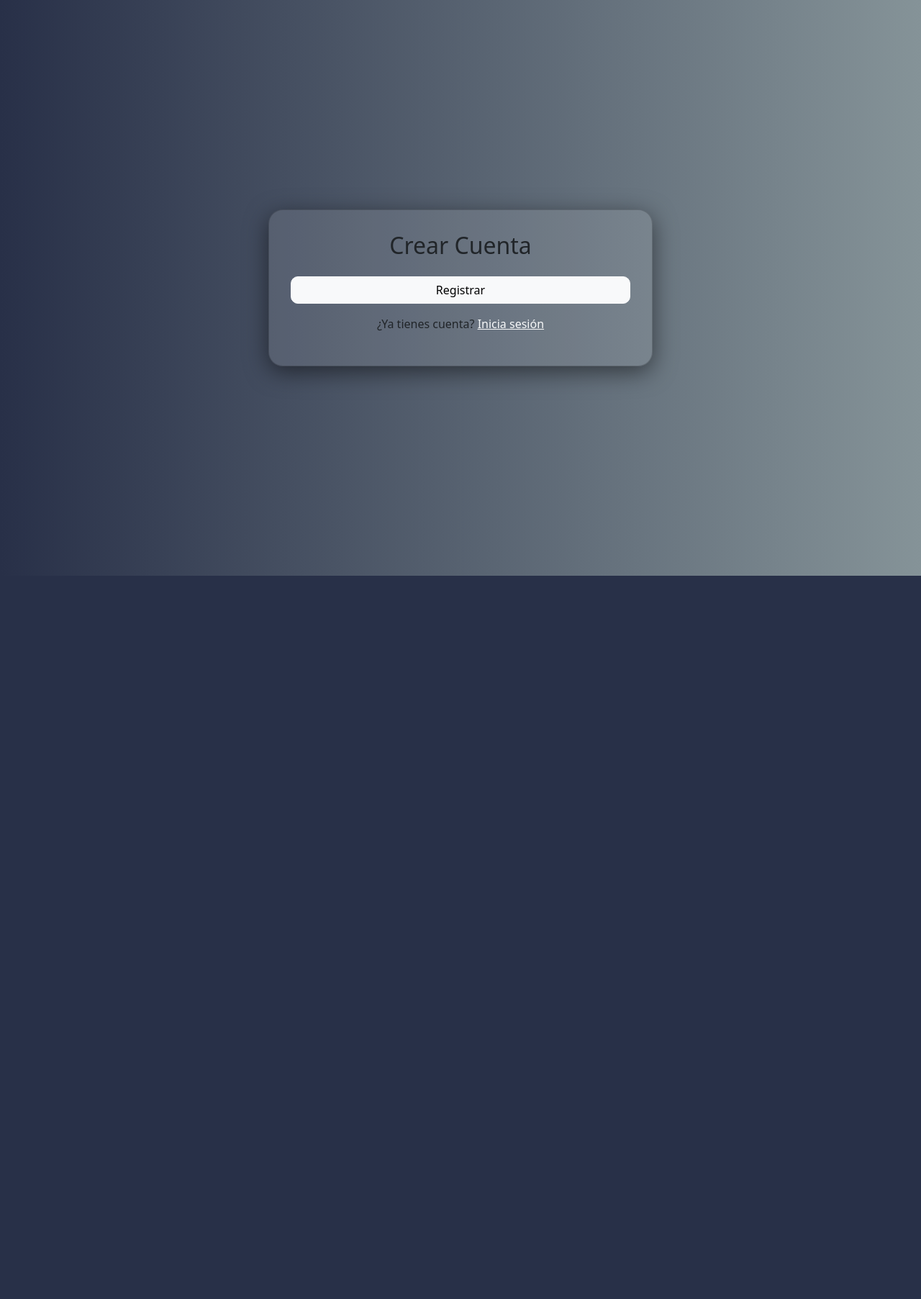
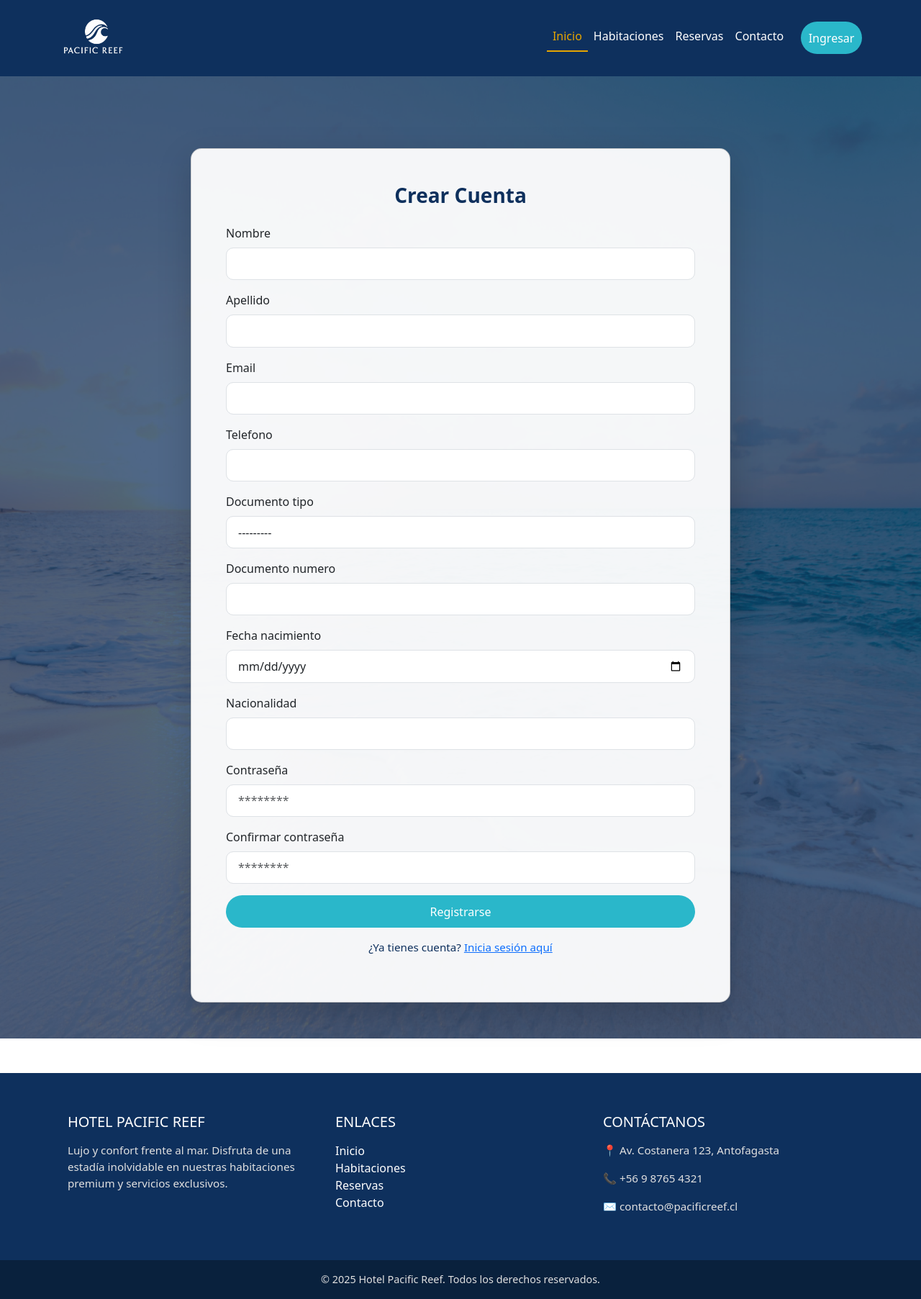
Before and after one commit to maraosc/WaveBookApp, a Django app: page /register/ in a window 1280 px wide. Shown: the whole page at 72% size. Before the commit the page ends 800 px from the top, so only its background shows below. Run offline with Django 5.2, Linux system fonts and the light colour scheme.

Commit message:
Formulario registro

```diff
--- /dev/null
+++ b/Hotel/forms.py
@@ -0,0 +1,41 @@
+from django import forms
+from .models import Huesped
+
+
+class HuespedForm(forms.ModelForm):
+    password1 = forms.CharField(
+        label="Contraseña",
+        widget=forms.PasswordInput(
+            attrs={"class": "form-control", "placeholder": "********"})
+    )
+    password2 = forms.CharField(
+        label="Confirmar contraseña",
+        widget=forms.PasswordInput(
+            attrs={"class": "form-control", "placeholder": "********"})
+    )
+
+    class Meta:
+        model = Huesped
+        fields = [
+            "nombre", "apellido", "email", "telefono",
+            "documento_tipo", "documento_numero",
+            "fecha_nacimiento", "nacionalidad"
+        ]
+        widgets = {
+            "nombre": forms.TextInput(attrs={"class": "form-control"}),
+            "apellido": forms.TextInput(attrs={"class": "form-control"}),
+            "email": forms.EmailInput(attrs={"class": "form-control"}),
+            "telefono": forms.TextInput(attrs={"class": "form-control"}),
+            "documento_tipo": forms.Select(attrs={"class": "form-control"}),
+            "documento_numero": forms.TextInput(attrs={"class": "form-control"}),
+            "fecha_nacimiento": forms.DateInput(attrs={"class": "form-control", "type": "date"}),
+            "nacionalidad": forms.TextInput(attrs={"class": "form-control"}),
+        }
+
+    def clean(self):
+        cleaned_data = super().clean()
+        password1 = cleaned_data.get("password1")
+        password2 = cleaned_data.get("password2")
+        if password1 != password2:
+            self.add_error("password2", "Las contraseñas no coinciden")
+        return cleaned_data
--- a/Hotel/models.py
+++ b/Hotel/models.py
@@ -1,15 +1,37 @@
+from django.db import models
+
+
+from django.db import models
+
+
+from django.contrib.auth.hashers import make_password
 from django.db import models
 
 
 class Huesped(models.Model):
+    TIPO_DOCUMENTO_CHOICES = [
+        ("DNI", "DNI / rut"),
+        ("PASAPORTE", "Pasaporte"),
+    ]
+
     nombre = models.CharField(max_length=100)
     apellido = models.CharField(max_length=100)
     email = models.EmailField(unique=True, max_length=150)
     telefono = models.CharField(max_length=30, blank=True, null=True)
-    documento_tipo = models.CharField(max_length=30, blank=True, null=True)
+    documento_tipo = models.CharField(
+        max_length=30, choices=TIPO_DOCUMENTO_CHOICES, null=True)
     documento_numero = models.CharField(
         max_length=50, unique=True, blank=True, null=True)
+    fecha_nacimiento = models.DateField(blank=True, null=True)
+    nacionalidad = models.CharField(max_length=100, blank=True, null=True)
     fecha_registro = models.DateTimeField(auto_now_add=True)
+    password = models.CharField(max_length=255)
+
+    def save(self, *args, **kwargs):
+        # Asegurar que la contraseña se guarde hasheada
+        if self.password and not self.password.startswith("pbkdf2_"):
+            self.password = make_password(self.password)
+        super().save(*args, **kwargs)
 
     def __str__(self):
         return f"{self.nombre} {self.apellido}"
--- a/Hotel/static/css/styles.css
+++ b/Hotel/static/css/styles.css
@@ -7,6 +7,7 @@
     --gris-perla: #E0E0E0;
     --blanco-puro: #FFFFFF;
 }
+
 
 /* NAVBAR */
 .custom-navbar {
@@ -145,6 +146,7 @@
     z-index: 1;
 }
 
+
 /* Card de login */
 .login-card {
     position: relative;
@@ -154,6 +156,7 @@
     max-width: 400px;
     width: 100%;
 }
+
 
 .register-link {
     color: var(--turquesa-coral);
@@ -169,3 +172,61 @@
 .text-center.mt-3.text-footer {
   color: var(--azul-pacifico);
 }
+
+/* REGISTRO */
+
+/* CONTENEDOR DEL REGISTER */
+.register-container {
+    position: relative;
+    min-height: 100vh;
+    display: flex;
+    justify-content: center;
+    align-items: center;
+    background: url("../img/login-bg.jpg") no-repeat center center/cover;
+    padding-top: 100px;
+    padding-bottom: 50px;
+}
+
+
+/* CAPA DE COLOR AZUL TRANSPARENTE */
+.register-container .overlay {
+    position: absolute;
+    top: 0;
+    left: 0;
+    width: 100%;
+    height: 100%;
+    background: rgba(14, 48, 93, 0.7); /* Azul Pacífico con transparencia */
+    z-index: 1;
+}
+
+/* TARJETA DE REGISTRO */
+.register-card {
+    position: relative;
+    z-index: 2;                        /* por encima del overlay */
+    background-color: rgba(255, 255, 255, 0.95);
+    border-radius: 15px;
+    max-width: 750px;
+    width: 100%;
+}
+
+/* Inputs Bootstrap */
+.register-card .form-control {
+    border-radius: 10px;
+    padding: 0.6rem 1rem;
+}
+
+/* Botón personalizado */
+.btn-custom {
+    background-color: var(--turquesa-coral);
+    color: var(--blanco-puro);
+    font-weight: 500;
+    padding: 0.6rem;
+    border-radius: 25px;
+    transition: background-color 0.3s ease, transform 0.2s ease;
+}
+
+.btn-custom:hover {
+    background-color: var(--oro-arena);
+    color: var(--azul-pacifico);
+    transform: scale(1.05);
+}
--- a/Hotel/templates/register.html
+++ b/Hotel/templates/register.html
@@ -1,24 +1,39 @@
-<!DOCTYPE html>
-<html lang="es">
-<head>
-  <meta charset="UTF-8">
-  <title>Registro - Hotel Luxury</title>
-  <link href="https://cdn.jsdelivr.net/npm/bootstrap@5.3.0/dist/css/bootstrap.min.css" rel="stylesheet">
-  <style>
-    body { background: linear-gradient(to right, #283048, #859398); height: 100vh; display:flex; align-items:center; justify-content:center; color:white;}
-    .card { background: rgba(255,255,255,0.1); border-radius: 20px; padding: 30px; box-shadow: 0 8px 32px rgba(0,0,0,0.5); }
-    .form-control, .btn { border-radius: 10px; }
-  </style>
-</head>
-<body>
-  <div class="card col-5">
-    <h2 class="text-center mb-4">Crear Cuenta</h2>
-    <form method="post">
-      {% csrf_token %}
-      {{ form.as_p }}
-      <button type="submit" class="btn btn-light w-100">Registrar</button>
-    </form>
-    <p class="text-center mt-3">¿Ya tienes cuenta? <a href="{% url 'login' %}" class="text-light">Inicia sesión</a></p>
-  </div>
-</body>
-</html>
+{% extends "base.html" %}
+{% load static %}
+
+{% block title %}Registro - Hotel Pacific Reef{% endblock %}
+
+{% block content %}
+<div class="register-container d-flex align-items-center justify-content-center">
+    <!-- Overlay azul -->
+    <div class="overlay"></div>
+
+    <div class="card register-card shadow-lg">
+        <div class="card-body p-5">
+            <h3 class="text-center mb-4 fw-bold" style="color: var(--azul-pacifico);">
+                Crear Cuenta
+            </h3>
+
+ <form method="post">
+    {% csrf_token %}
+    {{ form.non_field_errors }}
+
+    {% for field in form %}
+        <div class="mb-3">
+            <label for="{{ field.id_for_label }}" class="form-label">{{ field.label }}</label>
+            {{ field }}
+            <div class="text-danger small">{{ field.errors }}</div>
+        </div>
+    {% endfor %}
+
+    <button type="submit" class="btn btn-custom w-100">Registrarse</button>
+</form>
+            <!-- Link al login -->
+            <p class="text-center mt-3 text-footer">
+                ¿Ya tienes cuenta?
+                <a href="{% url 'login' %}" class="login-link">Inicia sesión aquí</a>
+            </p>
+        </div>
+    </div>
+</div>
+{% endblock %}
--- a/Hotel/views.py
+++ b/Hotel/views.py
@@ -1,4 +1,6 @@
-from django.shortcuts import render
+from django.shortcuts import render, redirect
+from django.contrib.auth.hashers import make_password
+from .forms import HuespedForm
 
 
 def home(request):
@@ -10,4 +12,15 @@ def login_view(request):
 
 
 def register_view(request):
-    return render(request, "register.html")
+    if request.method == "POST":
+        form = HuespedForm(request.POST)
+        if form.is_valid():
+            huesped = form.save(commit=False)  # no guarda todavía
+            # se hashea en save()
+            huesped.password = form.cleaned_data["password1"]
+            huesped.save()
+            return redirect("login")  # redirige al login tras registro exitoso
+    else:
+        form = HuespedForm()
+
+    return render(request, "register.html", {"form": form})
```
Also changed, not shown: Hotel/migrations/0002_huesped_fecha_nacimiento_huesped_nacionalidad.py (added), Hotel/migrations/0003_alter_huesped_documento_tipo.py (added), Hotel/migrations/0004_alter_huesped_documento_tipo.py (added), Hotel/migrations/0005_huesped_password.py (added), Hotel/migrations/0006_alter_huesped_password.py (added), db.sqlite3.
